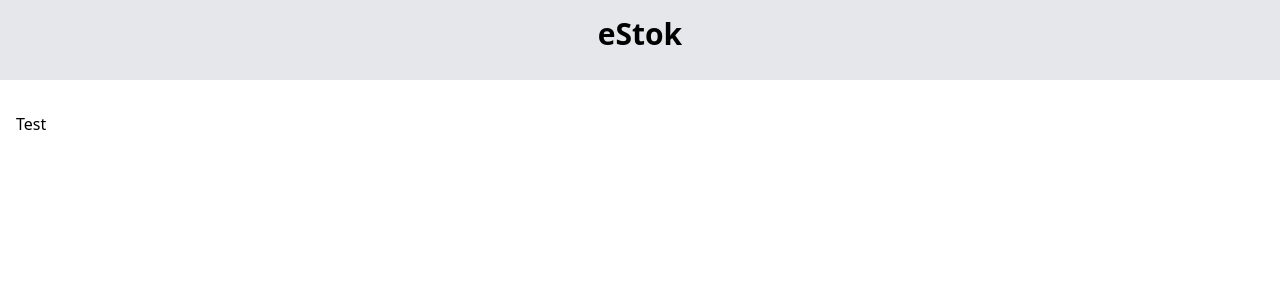
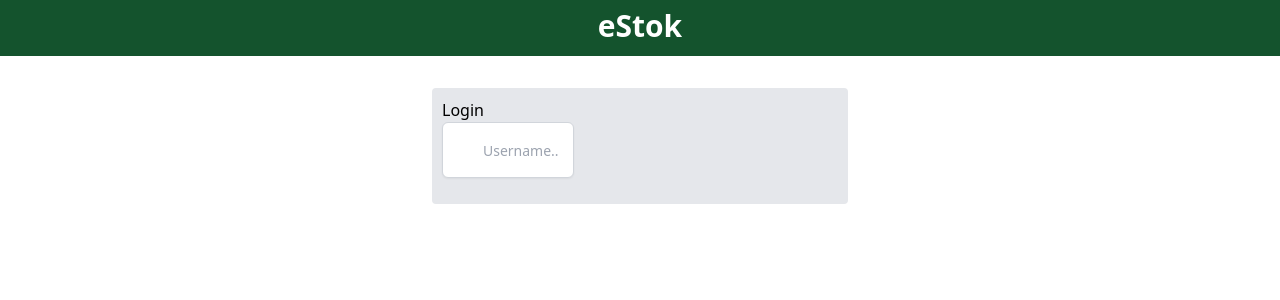
Before and after one commit to thabang-xyz/eStok, a React (Create React App) app in the folder ui/: page / in a window 1280 px wide. Shown: the top 300 px of the page. Built offline with nearby package versions, Linux system fonts and the light colour scheme.

Commit message:
add components for authentication

```diff
--- a/ui/public/index.html
+++ b/ui/public/index.html
@@ -7,24 +7,14 @@
     <meta name="theme-color" content="#000000" />
     <meta
       name="description"
-      content="Web site created using create-react-app"
-    />
+      content="Web site created using create-react-app" />
     <link rel="apple-touch-icon" href="%PUBLIC_URL%/logo192.png" />
     <!--
       manifest.json provides metadata used when your web app is installed on a
       user's mobile device or desktop. See https://developers.google.com/web/fundamentals/web-app-manifest/
     -->
     <link rel="manifest" href="%PUBLIC_URL%/manifest.json" />
-    <!--
-      Notice the use of %PUBLIC_URL% in the tags above.
-      It will be replaced with the URL of the `public` folder during the build.
-      Only files inside the `public` folder can be referenced from the HTML.
-
-      Unlike "/favicon.ico" or "favicon.ico", "%PUBLIC_URL%/favicon.ico" will
-      work correctly both with client-side routing and a non-root public URL.
-      Learn how to configure a non-root public URL by running `npm run build`.
-    -->
-    <title>React App</title>
+    <title>eStok</title>
   </head>
   <body>
     <noscript>You need to enable JavaScript to run this app.</noscript>
--- a/ui/src/components/HeaderComponent.tsx
+++ b/ui/src/components/HeaderComponent.tsx
@@ -1,7 +1,7 @@
 const HeaderComponent = () => {
   return (
-    <div className='h-20 p-4 bg-gray-200 text-center align-middle'>
-      <h1 className='text-3xl font-bold'>eStok</h1>
+    <div className='h-14 p-2 bg-green-900 text-center align-middle'>
+      <h1 className='text-3xl font-bold text-white'>eStok</h1>
     </div>
   );
 };
--- /dev/null
+++ b/ui/src/components/auth/AuthComponent.tsx
@@ -0,0 +1,11 @@
+import LoginComponent from './LoginComponent';
+
+const AuthComponent = () => {
+  return (
+    <div className='align-center justify-center flex'>
+      <LoginComponent />
+    </div>
+  );
+};
+
+export default AuthComponent;
--- /dev/null
+++ b/ui/src/components/auth/LoginComponent.tsx
@@ -0,0 +1,13 @@
+import CustomInput from '../form/CustomInput';
+
+const LoginComponent = () => {
+  return (
+    <div className='w-1/3 p-2 bg-gray-200 border-2 rounded'>
+      <h1>Login</h1>
+
+      <CustomInput placeholder='Username..' />
+    </div>
+  );
+};
+
+export default LoginComponent;
--- /dev/null
+++ b/ui/src/components/auth/RegisterComponent.tsx
@@ -0,0 +1,8 @@
+const RegisterComponent = () => {
+  return (
+    <div>
+      <p>Regiser</p>
+    </div>
+  );
+};
+export default RegisterComponent;
--- /dev/null
+++ b/ui/src/components/form/CustomInput.tsx
@@ -0,0 +1,30 @@
+import { ChangeEvent, FC, KeyboardEvent } from 'react';
+
+interface SearchInputProps {
+  placeholder?: string;
+  onChange?: (event: ChangeEvent<HTMLInputElement>) => void;
+  value?: string;
+  onKeyUp?: (event: KeyboardEvent<HTMLInputElement>) => void;
+}
+
+const CustomInput: FC<SearchInputProps> = ({
+  placeholder = '...',
+  onChange,
+  value,
+  onKeyUp,
+}) => {
+  return (
+    <div className='relative w-full mb-4'>
+      <input
+        type='text'
+        className='block pl-10 pr-3 py-2 border border-gray-300 rounded-md shadow-sm focus:outline-none focus:ring-2 focus:ring-green-900 focus:border-green-900 sm:text-sm h-14 md:w-full lg:w-1/3'
+        placeholder={placeholder}
+        value={value}
+        onChange={onChange}
+        onKeyUp={onKeyUp}
+      />
+    </div>
+  );
+};
+
+export default CustomInput;
--- a/ui/src/views/HomeView.tsx
+++ b/ui/src/views/HomeView.tsx
@@ -1,9 +1,9 @@
-import HomeComponent from '../components/HeaderComponent';
 import PublicLayout from '../layout/PublicLayout';
+import AuthComponent from '../components/auth/AuthComponent';
 const HomeView = () => {
   return (
     <PublicLayout>
-      <p>Test</p>
+      <AuthComponent />
     </PublicLayout>
   );
 };
```
